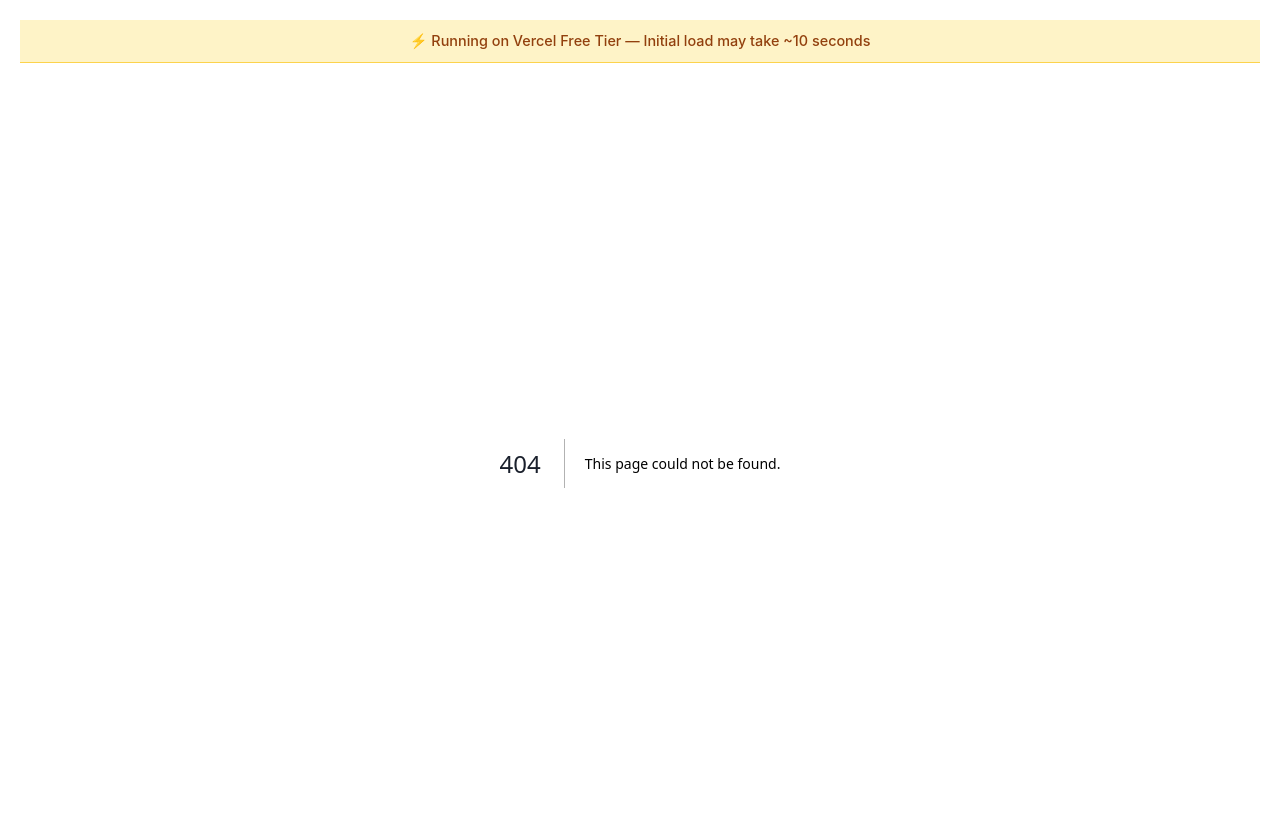
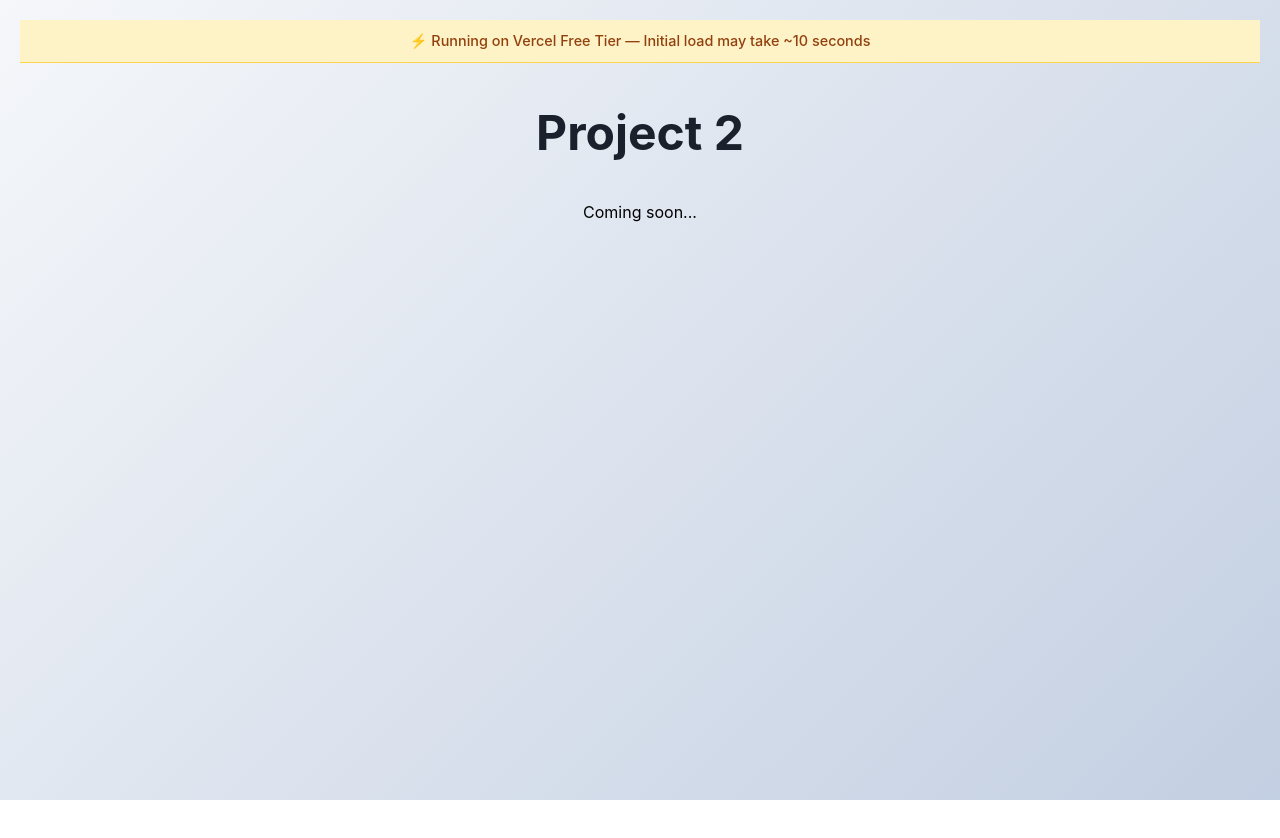
Before and after one commit to jtambe/live-demos, a Next.js app in the folder app/: page /projects/project-2 in a window 1280 px wide. Before the commit this address had no page. Shown: the top 838 px of the page. After the commit the page ends 800 px from the top, so only its background shows below. Built offline with nearby package versions, Linux system fonts and the light colour scheme.

Commit message:
Add placeholder pages for project-2 and project-3

```diff
--- /dev/null
+++ b/app/app/projects/project-2/page.tsx
@@ -0,0 +1,8 @@
+export default function Project2() {
+  return (
+    <main style={{ padding: '40px', textAlign: 'center' }}>
+      <h1>Project 2</h1>
+      <p>Coming soon...</p>
+    </main>
+  )
+}
```
Also changed, not shown: app/app/projects/project-3/page.tsx (added, +8 -0 lines).
